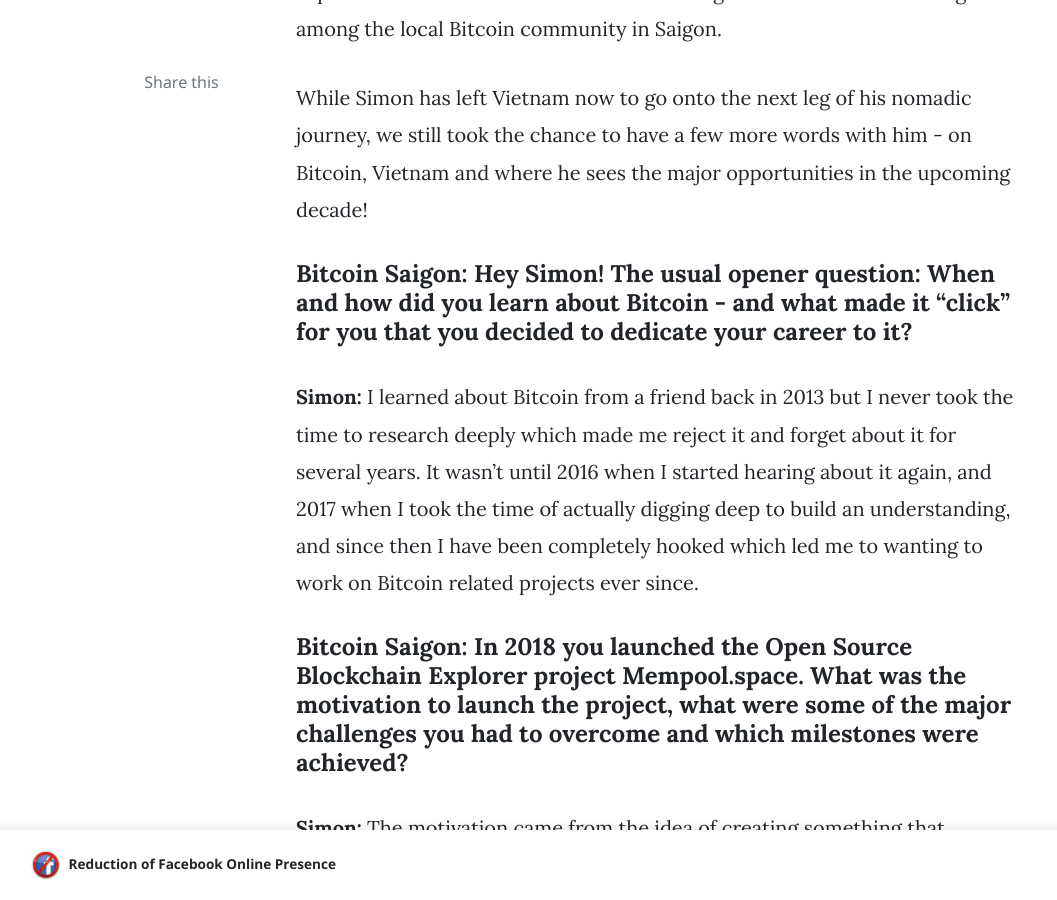
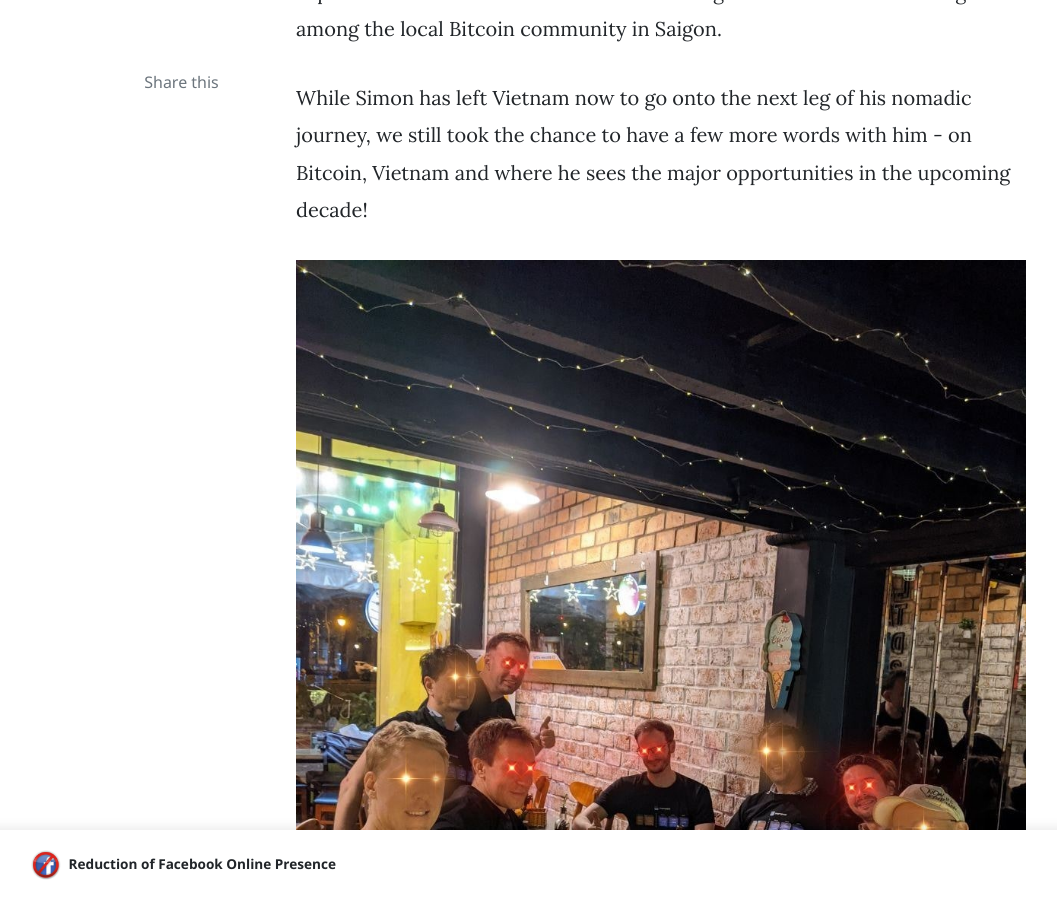
Before and after one commit to bitcoinsaigon/bitcoinsaigon.github.io, a Jekyll site: the page built from _posts/2021-04-22-interview-simon-mempool-space.md, in a window 1280 px wide and 900 px high, scrolled down 1067 px. Shown: the whole window, without its empty margins (74-1131 px from the left). Built offline with Jekyll 4.4.1, drawn with Linux system fonts in a browser that asks for light colours; nearby versions of some CDN libraries; comment, search, counter and statistics services are not loaded.

Commit message:
add in-article image

```diff
--- a/_posts/2021-04-22-interview-simon-mempool-space.md
+++ b/_posts/2021-04-22-interview-simon-mempool-space.md
@@ -10,6 +10,8 @@
 Simon has over the past year contributed greatly with his insights and expertise around the Bitcoin Network to the growth of shared knowledge among the local Bitcoin community in Saigon.
 
 While Simon has left Vietnam now to go onto the next leg of his nomadic journey, we still took the chance to have a few more words with him - on Bitcoin, Vietnam and where he sees the major opportunities in the upcoming decade!
+
+![Interview Simon (Mempool.space)](/assets/images/interview-simon-mempool-space.jpg)
 
 #### Bitcoin Saigon: Hey Simon! The usual opener question: When and how did you learn about Bitcoin - and what made it “click” for you that you decided to dedicate your career to it?
 
```
